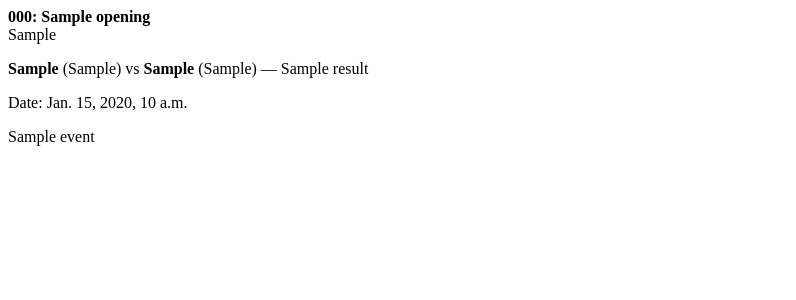
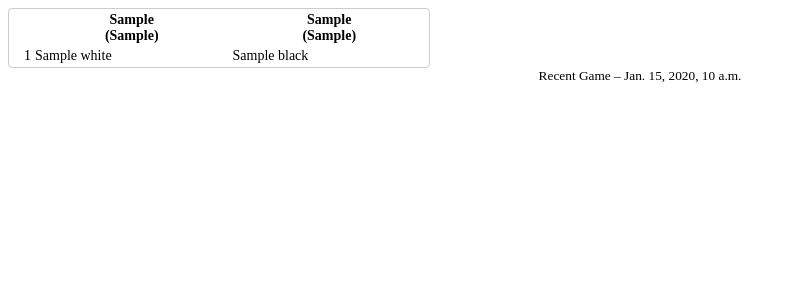
Before and after one commit to spkuehl/chess-opening-explorer, a Django app: template chess_core/templates/partials/latest_game.html in a window 1280 px wide. Shown: the top 300 px of the page, without its empty margins (0-796 px from the left). Run offline with Django 5.2, Linux system fonts and the light colour scheme; tables that the repository leaves empty hold one stand-in row (values such as "Sample post"); the template is opened without the code that fills it: values that come from a table or form of the project are taken from there, most other values are stand-ins (such as "Sample title", 1, 10 or a date in 2020); data that the repository does not hold is empty.

Commit message:
Center text for recent game

```diff
--- a/chess_core/templates/partials/latest_game.html
+++ b/chess_core/templates/partials/latest_game.html
@@ -1,18 +1,65 @@
 <section aria-label="Latest game for opening">
-  <p><strong>{{ opening.eco_code }}: {{ opening.name }}</strong><br>{{ opening.moves }}</p>
+  <style>
+    .moves-table { font-size: 0.875rem; table-layout: fixed; width: 100%; }
+    .moves-table-wrap {
+      max-height: 300px;
+      width: max-content;
+      max-width: 420px;
+      overflow-x: hidden;
+      overflow-y: auto;
+      border: 1px solid var(--pico-muted-border-color, #ccc);
+      border-radius: 4px;
+    }
+    .moves-table-wrap .moves-table thead th:nth-child(2),
+    .moves-table-wrap .moves-table thead th:nth-child(3) {
+      min-width: 10rem;
+      white-space: nowrap;
+    }
+    .moves-table-wrap .moves-table thead th {
+      position: sticky;
+      top: 0;
+      background: var(--pico-background-color);
+      z-index: 1;
+    }
+    .moves-table-wrap .moves-table th:first-child,
+    .moves-table-wrap .moves-table td:first-child {
+      width: 3ch;
+      min-width: 3ch;
+      white-space: nowrap;
+      text-align: right;
+    }
+  </style>
   {% if game %}
-  <div class="latest-game-card">
-    <p>
-      <strong>{{ game.white_player }}</strong>
-      {% if game.white_elo %}({{ game.white_elo }}){% endif %}
-      vs
-      <strong>{{ game.black_player }}</strong>
-      {% if game.black_elo %}({{ game.black_elo }}){% endif %}
-      — {{ game.result }}
-    </p>
-    {% if game.date %}<p>Date: {{ game.date }}</p>{% endif %}
-    {% if game.event %}<p>{{ game.event }}</p>{% endif %}
+  {% if moves_table %}
+  <div class="moves-table-wrap">
+    <table class="moves-table" aria-label="Game moves">
+      <colgroup>
+        <col style="width: 3ch">
+        <col>
+        <col>
+      </colgroup>
+      <thead>
+        <tr>
+          <th></th>
+          <th>{% if game.result == "1-0" %}<strong>{% endif %}{{ game.white_player }}{% if game.white_elo %} <br />({{ game.white_elo }}){% endif %}{% if game.result == "1-0" %}</strong>{% endif %}</th>
+          <th>{% if game.result == "0-1" %}<strong>{% endif %}{{ game.black_player }}{% if game.black_elo %} <br />({{ game.black_elo }}){% endif %}{% if game.result == "0-1" %}</strong>{% endif %}</th>
+        </tr>
+      </thead>
+      <tbody>
+        {% for row in moves_table %}
+        <tr>
+          <td>{{ row.num }}</td>
+          <td>{{ row.white }}</td>
+          <td>{{ row.black }}</td>
+        </tr>
+        {% endfor %}
+      </tbody>
+    </table>
   </div>
+  {% endif %}
+<div style="text-align: center;">
+  <small>Recent Game{% if game.date %} – {{ game.date }}{% endif %}</small>
+</div>
   {% else %}
   <p>No games for this opening.</p>
   {% endif %}
```
Also changed, not shown: chess_core/views.py (+34 -1 lines).
